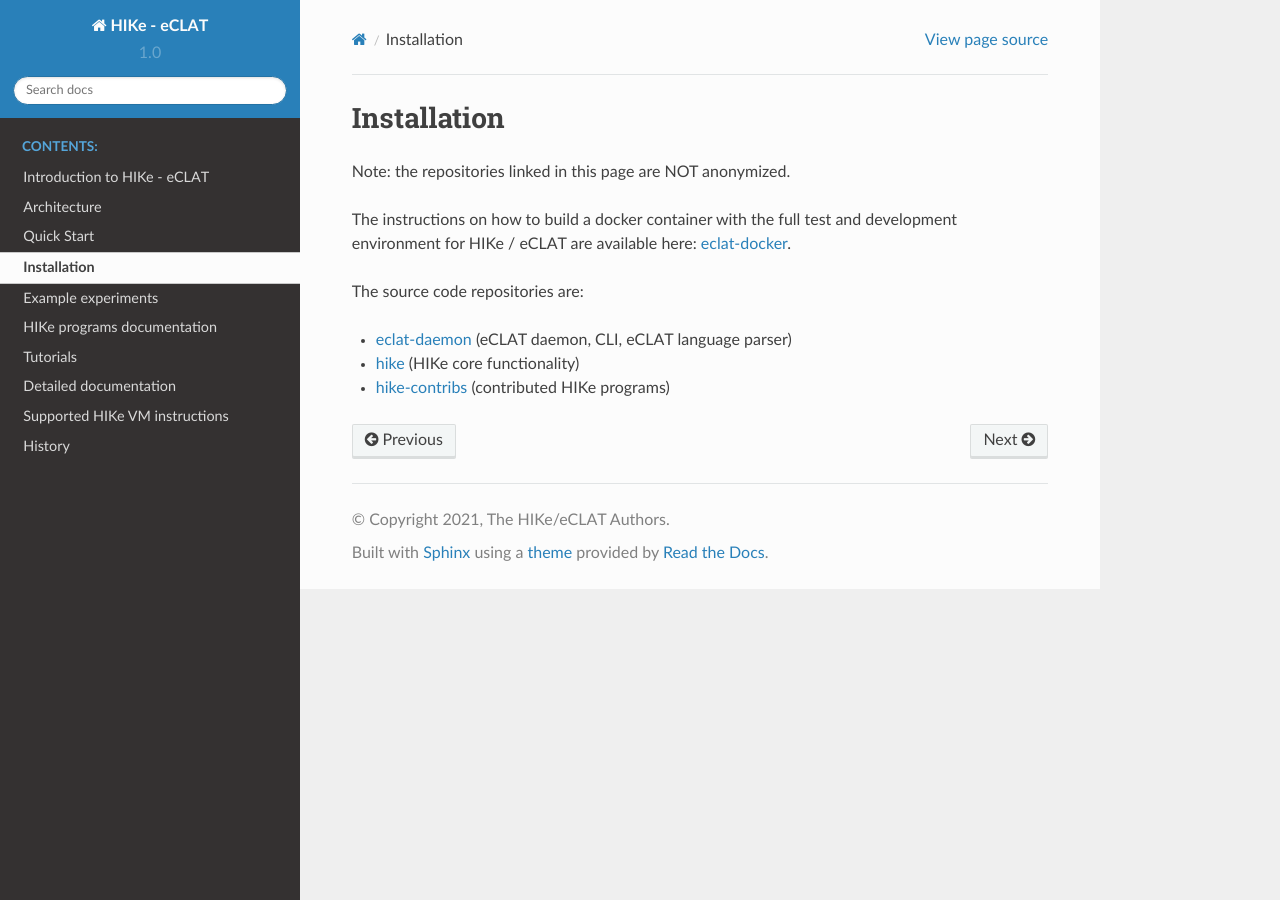
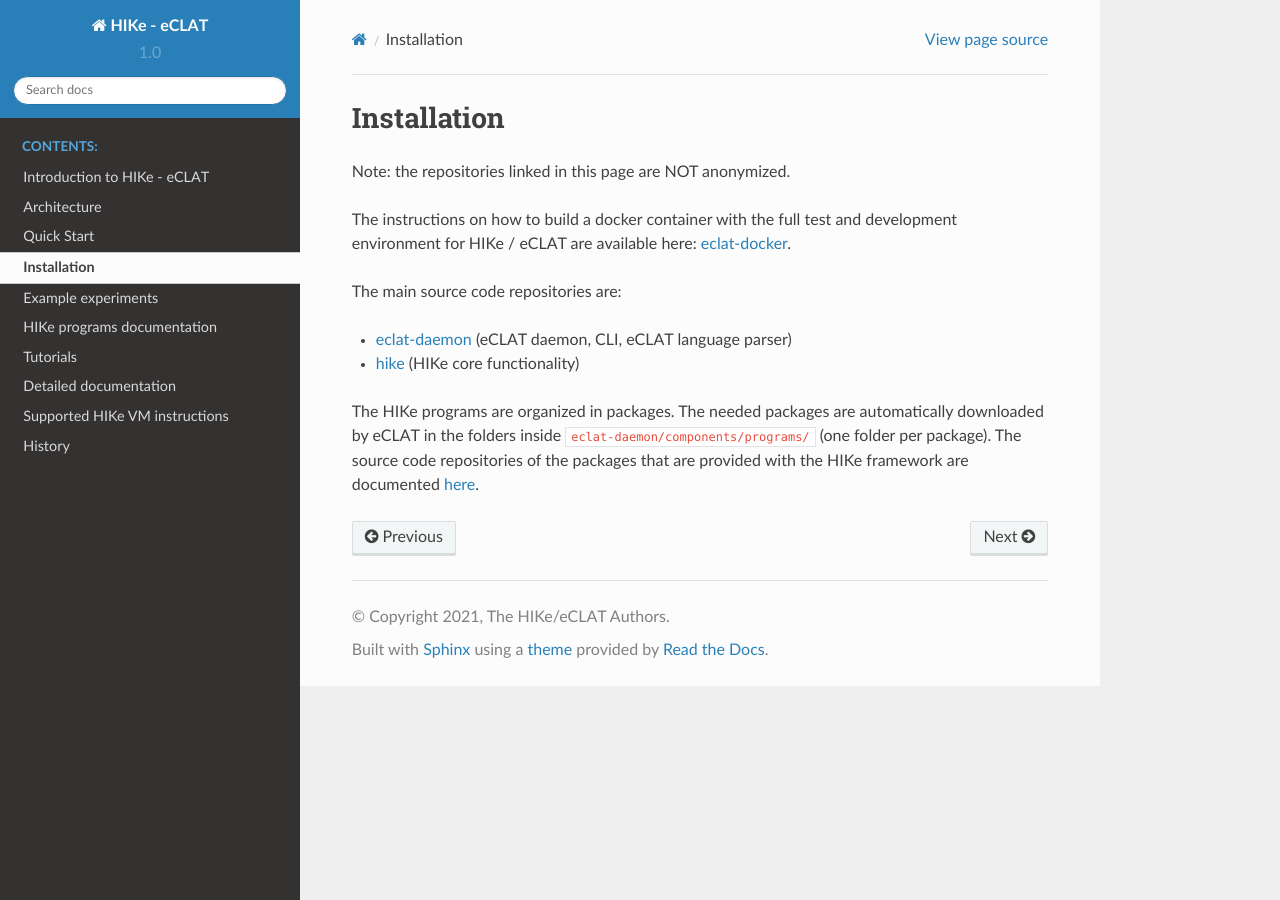
Before and after one commit to hike-eclat/docs, a Sphinx documentation site: the page built from docs/installation.rst, in a window 1280 px wide. Built offline with Sphinx 7.4.7 and the Read the Docs theme 2.0.0, drawn with Linux system fonts in a browser that asks for light colours; pages that are not in the unit, such as notebooks, are missing from menus.

Commit message:
Update installation.rst

```diff
--- a/docs/installation.rst
+++ b/docs/installation.rst
@@ -6,8 +6,12 @@ Note: the repositories linked in this page are NOT anonymized.
 
 The instructions on how to build a docker container with the full test and development environment for HIKe / eCLAT are available here: `eclat-docker  <https://github.com/netgroup/eclat-docker>`_.
 
-The source code repositories are:
+The main source code repositories are:
 
 - `eclat-daemon  <https://github.com/netgroup/eclat-daemon>`_ (eCLAT daemon, CLI, eCLAT language parser)
 - `hike  <https://github.com/netgroup/hike_v3>`_ (HIKe core functionality)
-- `hike-contribs  <https://github.com/netgroup/hike-contribs>`_ (contributed HIKe programs)
+
+The HIKe programs are organized in packages. The needed packages are automatically downloaded by eCLAT
+in the folders inside ``eclat-daemon/components/programs/`` (one folder per package). The source code
+repositories of the packages that are provided with the HIKe framework are documented
+`here <https://hike-eclat.readthedocs.io/en/latest/hike_programs.html>`_.
```
